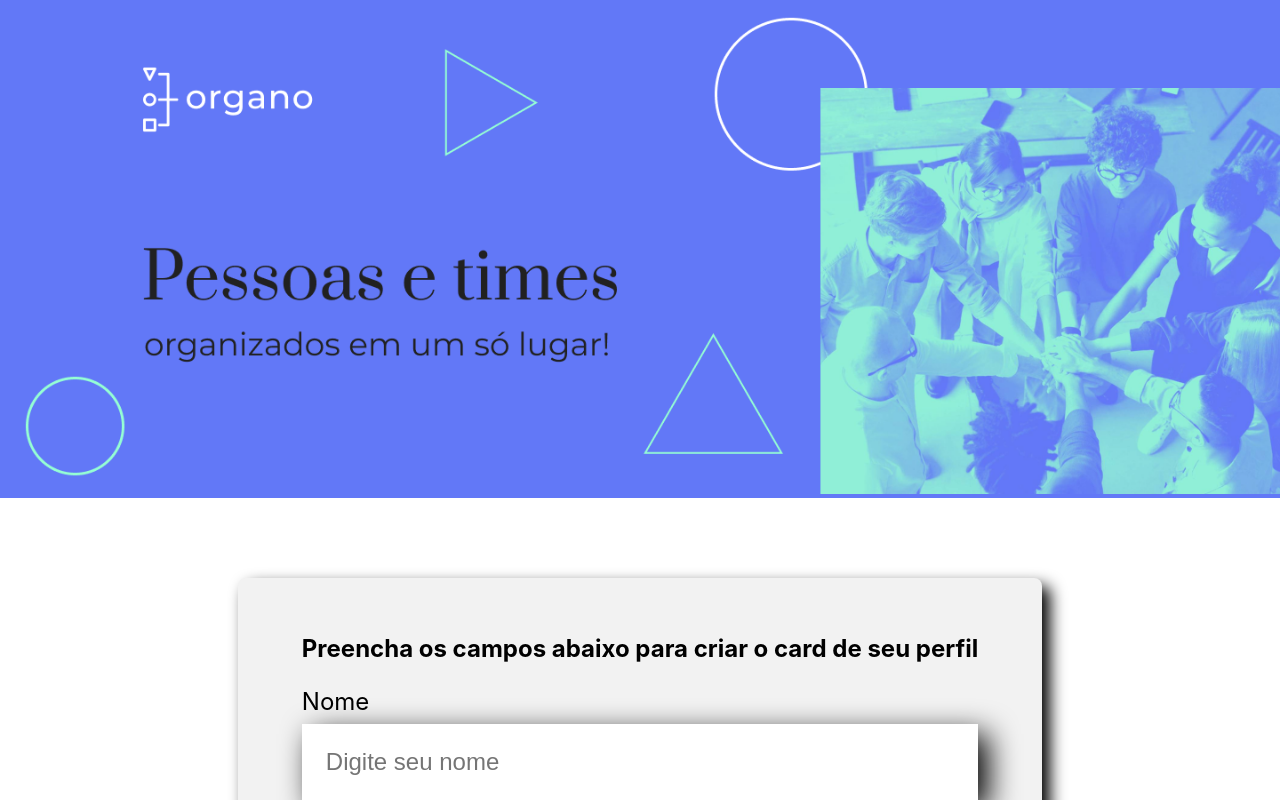
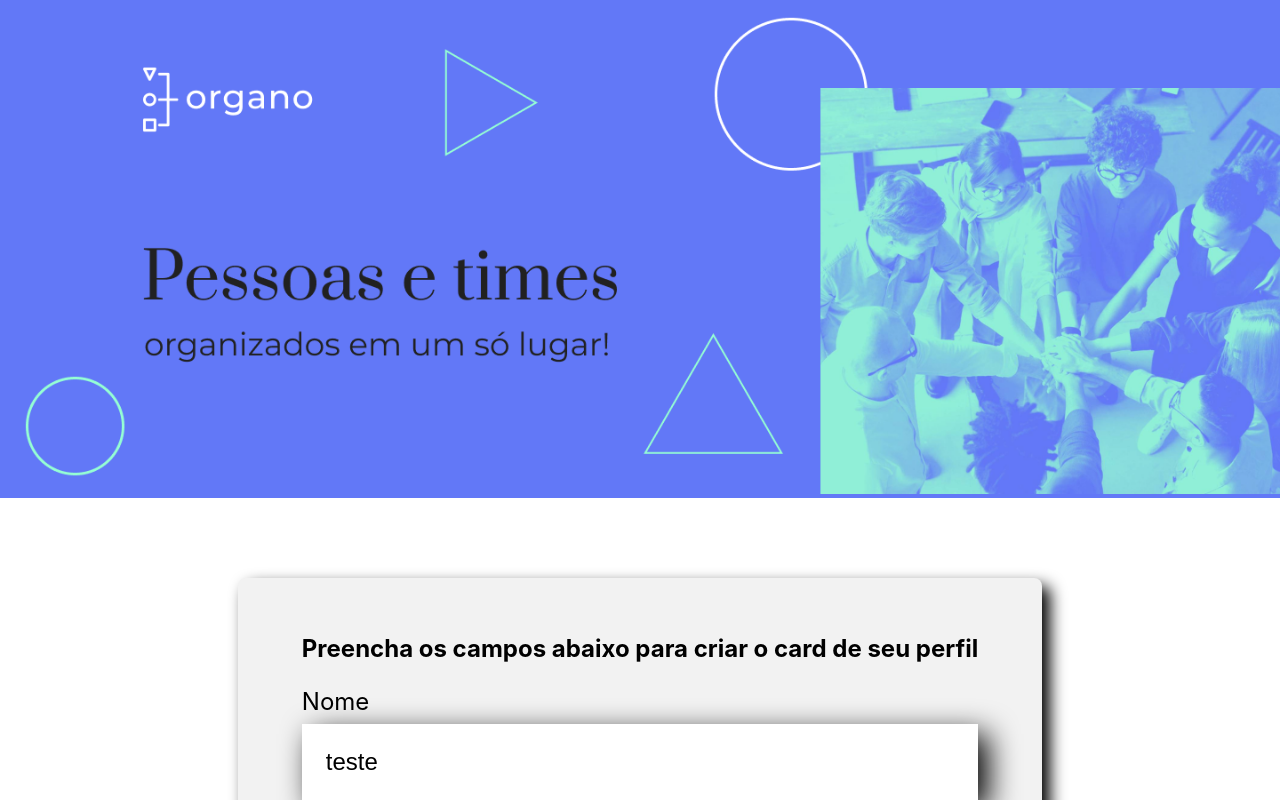
Before and after one commit to JoaoLonguinho/organo, a React (Create React App) app: page / in a window 1280 px wide. Shown: the top 800 px of the page. Built offline with nearby package versions, Linux system fonts and the light colour scheme.

Commit message:
Utilizando primeiro hook

```diff
--- a/src/components/CampoTexto/index.jsx
+++ b/src/components/CampoTexto/index.jsx
@@ -1,15 +1,22 @@
 
+import { useState } from 'react'
 import './CampoTexto.css'
 
 const CampoTexto = (props) => { // Feito de forma diferente, utilizando arrow function
     // console.log(props.label)
+
+    // let valorDigitado = 'Uffa'
+
+    const [valorDigitado, setValorDigitado] = useState('teste') // hook
+
     const aoDigitar = (event) => {
-        console.log(event.target.value)
+        setValorDigitado(event.target.value);
+        console.log(valorDigitado)
     }
     return (
         <div className="campo-texto">
             <label htmlFor={props.label}>{props.label}</label>
-            <input type="text" onChange={aoDigitar} required={props.obrigatorio} placeholder={props.ph} name={props.label}></input>
+            <input value={valorDigitado} type="text" onChange={aoDigitar} required={props.obrigatorio} placeholder={props.ph} name={props.label}></input>
         </div>
     )
 }
```
